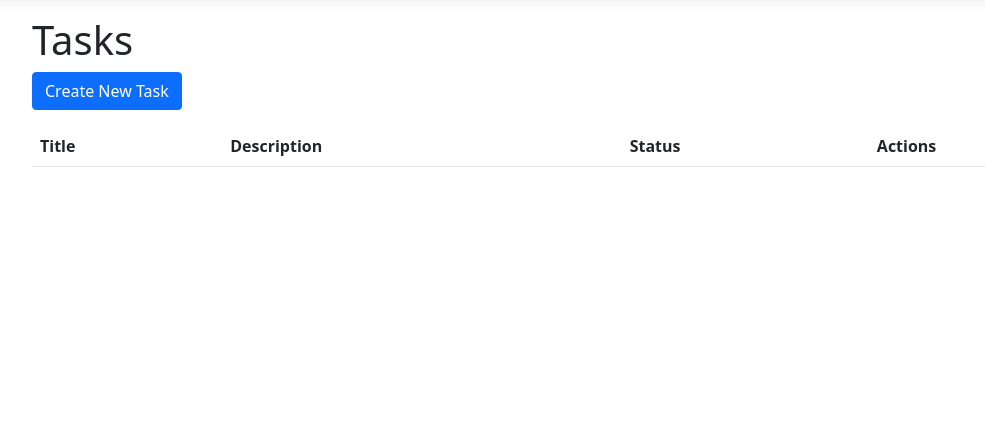
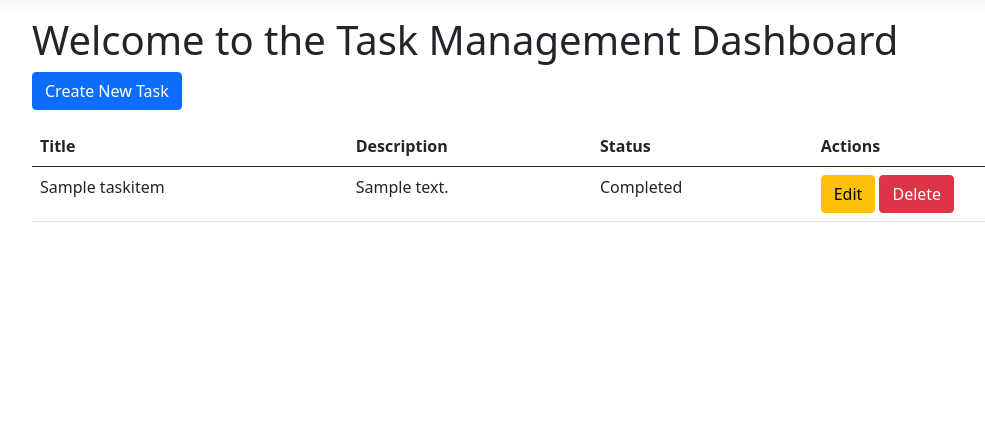
Before and after one commit to Gokulsgkg/TaskManagementApp, an ASP.NET Core app: page / in a window 1280 px wide. Shown: the part 57-478 px from the top of the page, without its empty margins (50-1035 px from the left). Run offline with ASP.NET Core 8, Linux system fonts and the light colour scheme; tables that the repository leaves empty hold one stand-in row (values such as "Sample post"); lists and menus that the app fills with data are empty; style sheets or scripts are compiled from the project's sources.

Commit message:
1203Update

```diff
--- a/TaskManagementApp/Controllers/TaskItemController.cs
+++ b/TaskManagementApp/Controllers/TaskItemController.cs
@@ -1,32 +1,120 @@
 using Microsoft.AspNetCore.Mvc;
-
+using Microsoft.EntityFrameworkCore;
+using System.Threading.Tasks;
+using TaskManagementApp.Data;
+using TaskManagementApp.Models;
 namespace TaskManagementApp.Controllers
 {
     public class TaskItemController : Controller
     {
-        public IActionResult Index()
+        private readonly ApplicationDbContext _context;
+
+        public TaskItemController(ApplicationDbContext context)
         {
-            return View();
+            _context = context;
+        }
+
+        public async Task<IActionResult> Index()
+        {
+            var tasks = await _context.TaskItems.ToListAsync();
+            ViewBag.Message = "Welcome to the Task Management Dashboard";
+            return View(tasks);
         }
         public IActionResult Create()
         {
+            ViewData["pageTitle"] = "Create New Task";
             return View();
         }
-        public IActionResult Edit(int? id)
+        [HttpPost]
+        [ValidateAntiForgeryToken]
+        public async Task<IActionResult> Create([Bind("Title,Description,IsCompleted")]TaskItem taskItem)
+        {
+            if (ModelState.IsValid)
+            {
+                _context.Add(taskItem);
+                await _context.SaveChangesAsync();
+                TempData["SuccessMessage"] = "Tesk Created Successfully!";
+                return RedirectToAction(nameof(Index));
+            }
+            return View(taskItem);
+        }
+        public async Task<IActionResult> Edit(int? id)
         {
             if (id == null)
             {
                 return NotFound();
             }
-            return View();
+
+            var task = await _context.TaskItems.FindAsync(id);
+            if (task == null)
+            {
+                return NotFound();
+            }
+            return View(task);
         }
-        public IActionResult Delete(int? id)
+
+        [HttpPost]
+        [ValidateAntiForgeryToken]
+        public async Task<IActionResult> Edit(int id, TaskItem taskItem)
+        {
+            if (id != taskItem.Id)
+            {
+                return NotFound();
+            }
+
+            if (ModelState.IsValid)
+            {
+                try
+                {
+                    _context.Update(taskItem);
+                    await _context.SaveChangesAsync();
+                    TempData["SuccessMessage"] = "Task updated successfully!";
+                    return RedirectToAction(nameof(Index));
+                }
+                catch (DbUpdateConcurrencyException)
+                {
+                    if (!_context.TaskItems.Any(e => e.Id == taskItem.Id))
+                    {
+                        return NotFound();
+                    }
+                    else
+                    {
+                        throw;
+                    }
+                }
+            }
+            return View(taskItem); // redisplay with validation errors
+        }
+
+        public async Task<IActionResult> Delete(int? id)
         {
             if (id == null)
             {
                 return NotFound();
             }
-            return View();
+
+            var task = await _context.TaskItems.FirstOrDefaultAsync(m => m.Id == id);
+            if (task == null)
+            {
+                return NotFound();
+            }
+
+            return View(task);
         }
+
+        [HttpPost, ActionName("Delete")]
+        [ValidateAntiForgeryToken]
+        public async Task<IActionResult> DeleteConfirmed(int id)
+        {
+            var task = await _context.TaskItems.FindAsync(id);
+            if (task != null)
+            {
+                _context.TaskItems.Remove(task);
+                await _context.SaveChangesAsync();
+                TempData["SuccessMessage"] = "Task deleted successfully!";
+            }
+            return RedirectToAction(nameof(Index));
+        }
+
     }
 }
--- a/TaskManagementApp/Views/TaskItem/Create.cshtml
+++ b/TaskManagementApp/Views/TaskItem/Create.cshtml
@@ -3,7 +3,7 @@
 @{
     ViewData["Title"] = "Create Task";
 }
-<h1>Craete Task</h1>
+<h1>@ViewData["pageTitle"]</h1>
 
 <form asp-action="Create" method="post">
     @await Html.PartialAsync("_TaskItemDetailsForm", Model)
--- a/TaskManagementApp/Views/TaskItem/Delete.cshtml
+++ b/TaskManagementApp/Views/TaskItem/Delete.cshtml
@@ -7,8 +7,8 @@
 <h3>Are you sure you want to delete this task?</h3>
 <br />
 
-<form>
+<form asp-action="Delete" method="post">
     <input type="hidden" asp-for="Id" />
     <button type="submit" class="btn btn-danger">Delete</button>
-    <a href="@Url.Action("Index", "TaskItem")" class="btn btn-secondary">Cancel</a>
+    <a asp-action="Index" class="btn btn-secondary">Cancel</a>
 </form>
--- a/TaskManagementApp/Views/TaskItem/Index.cshtml
+++ b/TaskManagementApp/Views/TaskItem/Index.cshtml
@@ -1,9 +1,15 @@
-@model TaskManagementApp.Models.TaskItem
+@model IEnumerable<TaskManagementApp.Models.TaskItem>
 
 @{
     ViewData["Title"] = "Tasks";
 }
-<h1>Tasks</h1>
+@if(TempData["SuccessMessage"] != null)
+{
+    <div class="alert alert-success" role="alert">
+        @TempData["SuccessMessage"]
+    </div>
+}
+<h1>@ViewBag.Message</h1>
 <p>
     <a href="@Url.Action("Create", "TaskItem")" class="btn btn-primary">Create New Task</a>
 </p>
@@ -16,4 +22,19 @@
             <th>Actions</th>
         </tr>
     </thead>
+    <tbody>
+        @foreach(var project in Model)
+        {
+            <tr>
+                <td>@project.Title</td>
+                <td>@project.Description</td>
+                <td>@(project.IsCompleted ? "Completed":"Pending")</td>
+                <td>
+                    <a href="@Url.Action("Edit","TaskItem", new { id = project.Id})" class="btn btn-warning">Edit</a>
+                    <a href="@Url.Action("Delete", "TaskItem", new { id = project.Id })" class="btn btn-danger">Delete</a>
+                </td>
+
+            </tr>
+        }
+    </tbody>
 </table>
```
